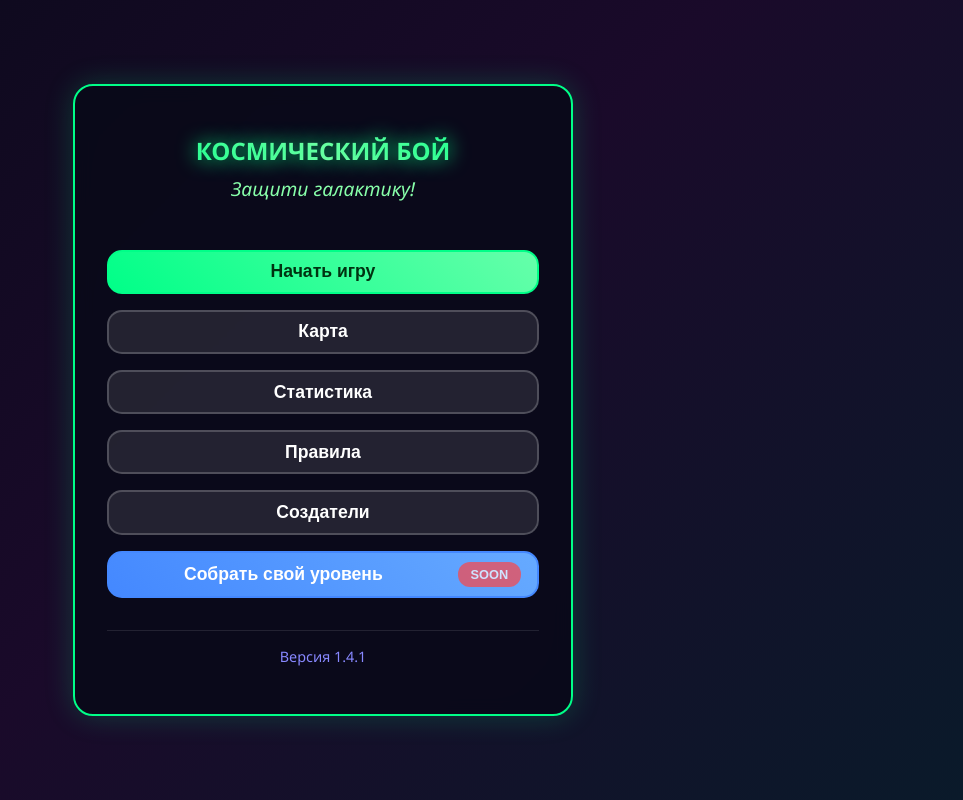
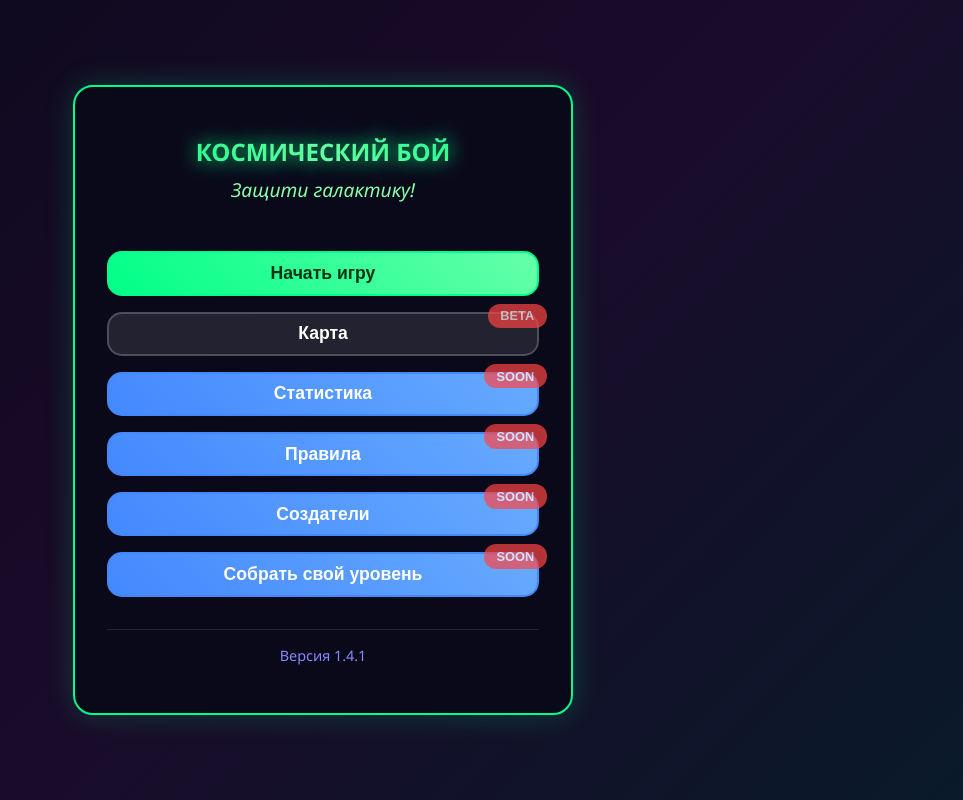
Before and after one commit to andreyDanilenko/game, a Svelte app: page / in a window 1280 px wide. Shown: the whole page, without its empty margins (317-1280 px from the left). Built offline with nearby package versions, Linux system fonts and the light colour scheme.

Commit message:
update version

```diff
--- a/src/components/StartScreen.svelte
+++ b/src/components/StartScreen.svelte
@@ -10,21 +10,21 @@
     screenState.set('mapGame');
   }
 
-  function showStats() {
-    // переход к статистике
-  }
+  // function showStats() {
+  //   // переход к статистике
+  // }
 
-  function showRules() {
-    // переход к правилам
-  }
+  // function showRules() {
+  //   // переход к правилам
+  // }
 
-  function showCreators() {
-    // переход к создателям
-  }
+  // function showCreators() {
+  //   // переход к создателям
+  // }
 
-  function showLevelEditor() {
-    // переход к редактору уровней
-  }
+  // function showLevelEditor() {
+  //   // переход к редактору уровней
+  // }
 </script>
 
 <div class="main-menu-screen">
@@ -41,21 +41,25 @@
 
       <button class="menu-btn" on:click={startMap}>
         <span class="btn-text">Карта</span>
+        <span class="badge">BETA</span>
       </button>
 
-      <button class="menu-btn" on:click={showStats}>
+      <button class="menu-btn btn-special">
         <span class="btn-text">Статистика</span>
+        <span class="badge">SOON</span>
       </button>
 
-      <button class="menu-btn" on:click={showRules}>
+      <button class="menu-btn btn-special">
         <span class="btn-text">Правила</span>
+        <span class="badge">SOON</span>
       </button>
 
-      <button class="menu-btn" on:click={showCreators}>
+      <button class="menu-btn btn-special">
         <span class="btn-text">Создатели</span>
+        <span class="badge">SOON</span>
       </button>
 
-      <button class="menu-btn btn-special" on:click={showLevelEditor}>
+      <button class="menu-btn btn-special">
         <span class="btn-text">Собрать свой уровень</span>
         <span class="badge">SOON</span>
       </button>
@@ -165,18 +169,15 @@
     box-shadow: 0 0 20px rgba(68, 136, 255, 0.3);
   }
 
-  /* .btn-icon {
-    font-size: 1.5rem;
-    width: 30px;
-    text-align: center;
-  } */
-
   .btn-text {
     flex-grow: 1;
     text-align: center;
   }
 
   .badge {
+    position: absolute;
+    top: -10px;
+    right: -10px;
     background: #ff4444;
     color: white;
     padding: 0.3rem 0.8rem;
--- a/src/systems/WorldSystem.ts
+++ b/src/systems/WorldSystem.ts
@@ -155,7 +155,7 @@ export class WorldSystem {
   private renderStarBackground(
     ctx: CanvasRenderingContext2D,
     zoomLevel: number,
-    starColor: string,
+    _starColor: string,
     starCountMultiplier: number,
     animationSpeed: number
   ): void {
```
